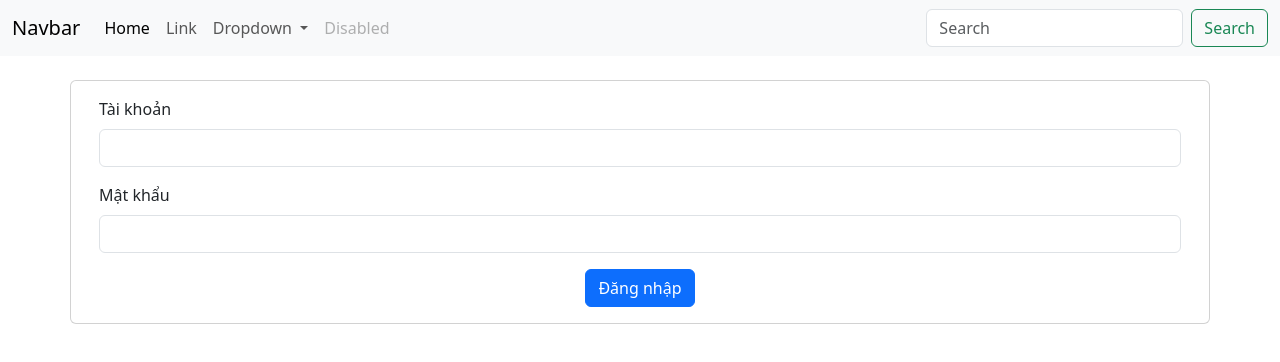
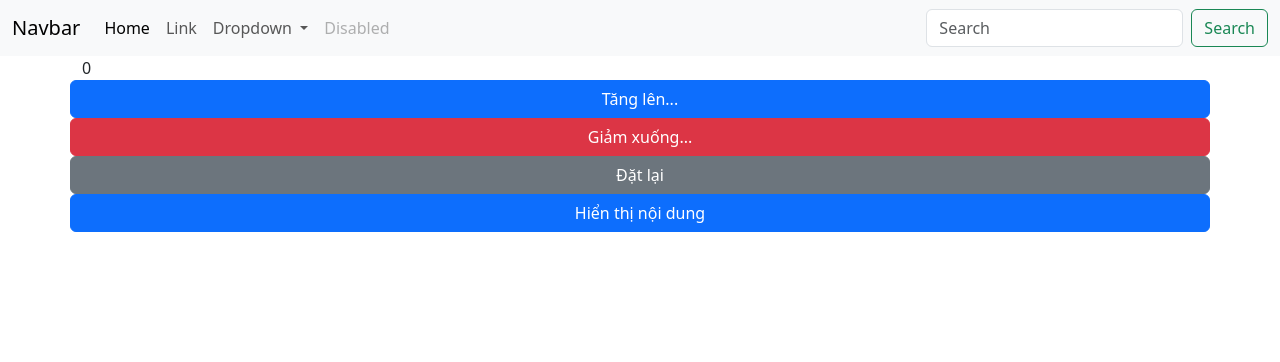
Before and after one commit to HieuNT-2001/VUEJS---SOF308, a Vue app in the folder sof308-js/: page / in a window 1280 px wide. Shown: the top 362 px of the page. Built offline with nearby package versions, Linux system fonts and the light colour scheme.

Commit message:
hoc v-on, v-show

```diff
--- a/sof308-js/src/App.vue
+++ b/sof308-js/src/App.vue
@@ -1,12 +1,15 @@
 <script setup>
 // import HelloWorld from './components/HelloWorld.vue'
 // import TheWelcome from './components/TheWelcome.vue'
-import AsmGD1 from './components/asmGD1.vue'
+import { vShow } from 'vue'
+import AsmGD1 from './components/AsmGD1.vue'
 import Bai1 from './components/Bai1.vue'
 import Bai2 from './components/Bai2.vue'
 import ClassBinding from './components/ClassBinding.vue'
 import Form from './components/Form.vue'
 import State from './components/State.vue'
+import VShow from './components/VShow.vue'
+import VEvent from './components/VEvent.vue'
 </script>
 
 <template>
@@ -72,12 +75,14 @@ import State from './components/State.vue'
 
   <div class="container">
     <div class="row">
-      <!-- <Bai1 />
-      <Bai2 />
-      <State />
-      <ClassBinding />
-      <Form /> -->
-      <AsmGD1 />
+      <!-- <Bai1 /> -->
+      <!-- <Bai2 /> -->
+      <!-- <State /> -->
+      <!-- <ClassBinding /> -->
+      <!-- <Form /> -->
+      <!-- <AsmGD1 /> -->
+      <!-- <VShow /> -->
+      <VEvent />
     </div>
   </div>
 </template>
--- /dev/null
+++ b/sof308-js/src/components/VEvent.vue
@@ -0,0 +1,50 @@
+<script setup>
+import { ref } from 'vue'
+
+let number = ref(0)
+let isDisplay = ref(false)
+let content = ref('Đây là nội dung được hiện thị')
+
+function increse(param) {
+  number.value += param
+}
+
+function decrese(param) {
+  if (number.value > 0) {
+    number.value -= param
+  }
+}
+
+function reset() {
+  number.value = 0
+}
+
+function display() {
+  isDisplay.value = !isDisplay.value
+}
+</script>
+
+<template>
+  <!-- v-on:click là tương đương với @click -->
+  <div>{{ number }}</div>
+  <button @click="increse(5)" class="btn btn-primary">Tăng lên...</button>
+  <button @click="decrese(5)" class="btn btn-danger">Giảm xuống...</button>
+  <button @click="reset" class="btn btn-secondary">Đặt lại</button>
+  <!-- BT
+   -- Khi ấn vào nút tăng lên sẽ khiến number tăng lên 1 đơn vị
+   -- KHi ấn vào nút giảm xuống sẽ khiến number giảm xuống 1 đơn vị
+   (Chú ý giảm tới 0 thì dừng lại)
+   -- Khi ấn nút đặt lại thì sẽ đặt biến number về số 0 -->
+
+  <!-- BT
+   Tăng lên x đơn vị -->
+
+  <!-- BT
+    -->
+  <button @click="display" class="btn btn-primary">
+    {{ isDisplay ? 'Ẩn nội dung' : 'Hiển thị nội dung' }}
+  </button>
+  <p v-if="isDisplay">{{ content }}</p>
+</template>
+
+<style scoped></style>
--- /dev/null
+++ b/sof308-js/src/components/VShow.vue
@@ -0,0 +1,48 @@
+<script setup>
+import { reactive, ref } from 'vue'
+let isStatus = ref(true)
+let isVisible = ref(true)
+let students = reactive([
+  {
+    name: 'Hoàng Quang Thắng',
+    code: 'PP00001',
+    class: 'WD19',
+  },
+  {
+    name: 'Trần Nguyễn Khánh Lâm',
+    code: 'PP00002',
+    class: 'WD19',
+  },
+  {
+    name: 'Nguyễn Quang Hiếu',
+    code: 'PP00003',
+    class: 'SD19',
+  },
+  {
+    name: 'Trần Minh Hằng',
+    code: 'PP00004',
+    class: 'LO19',
+  },
+])
+</script>
+
+<template>
+  <h1 v-if="isStatus">Ẩn thân chi thuật</h1>
+  <h1 v-show="isVisible">Ẩn thân chi thuật</h1>
+
+  <div
+    class="card mx-3"
+    style="width: 18rem"
+    v-for="(student, index) in students"
+    :key="student.name"
+  >
+    <ul class="list-group list-group-flush">
+      <li class="list-group-item">{{ index + 1 }}</li>
+      <li class="list-group-item">{{ student.name }}</li>
+      <li class="list-group-item">{{ student.code }}</li>
+      <li class="list-group-item">{{ student.class }}</li>
+    </ul>
+  </div>
+</template>
+
+<style scoped></style>
```
